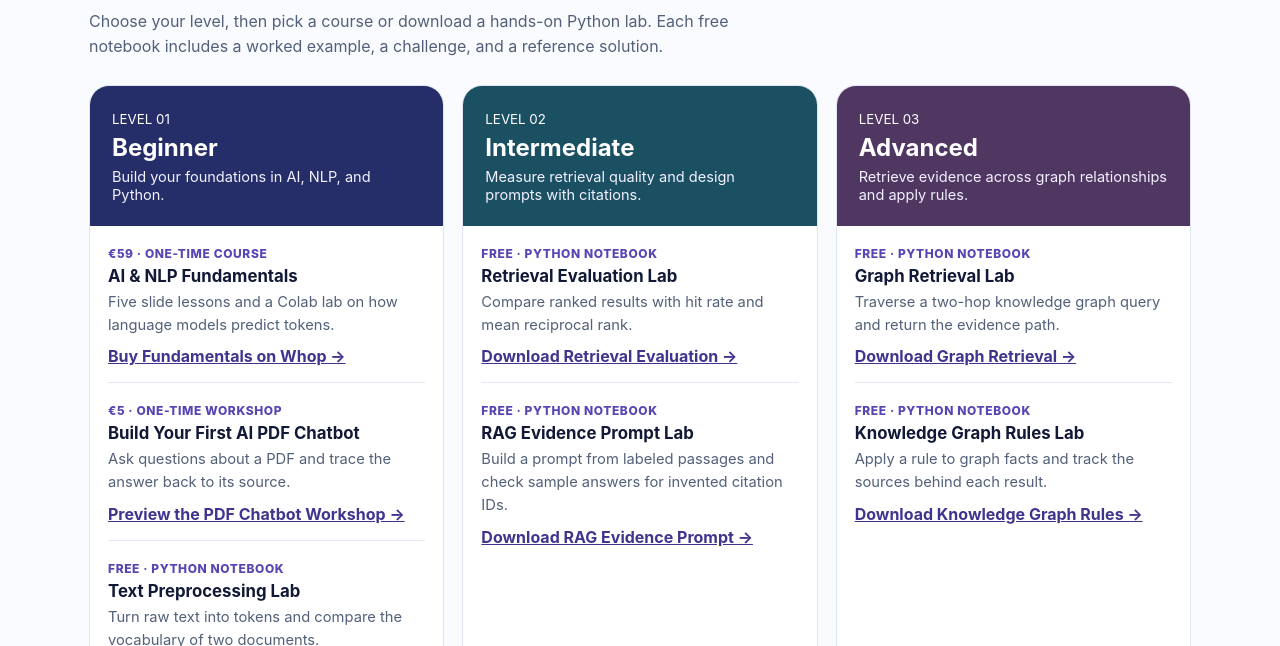
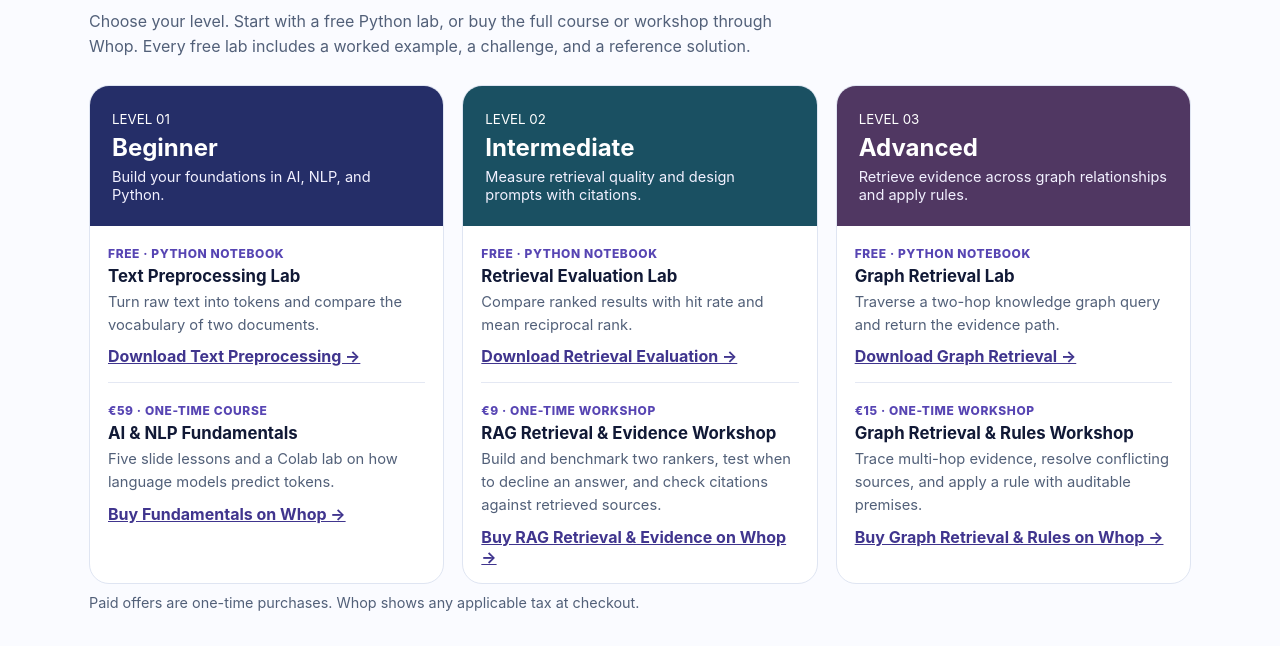
Before and after one commit to GhinwaFAKIH/ghinova, a plain HTML site: page shop.html in a window 1280 px wide. Shown: the part 306-952 px from the top of the page. Drawn offline with Linux system fonts and the light colour scheme.

Commit message:
Offer one free lab and one paid product per shop level

```diff
--- a/shop.html
+++ b/shop.html
@@ -1,5 +1,5 @@
 <!doctype html>
-<html lang="en"><head><meta charset="utf-8"><meta name="viewport" content="width=device-width,initial-scale=1"><title>Digital Shop | GHINOVA Academy</title><meta name="description" content="Shop GHINOVA’s beginner, intermediate and advanced AI resources. Explore courses, a PDF chatbot workshop and five runnable Python labs."><link rel="stylesheet" href="style.css"><style>
+<html lang="en"><head><meta charset="utf-8"><meta name="viewport" content="width=device-width,initial-scale=1"><title>Digital Shop | GHINOVA Academy</title><meta name="description" content="Shop GHINOVA’s beginner, intermediate and advanced AI resources. Compare one free Python lab and one paid workshop at each level."><link rel="stylesheet" href="style.css"><style>
 .shop-wrap{max-width:1150px;margin:auto;padding:60px 24px 100px}.shop-label{font-weight:800;color:#5745b3;letter-spacing:.12em;font-size:.78rem}
 .shop-wrap{max-width:1150px;margin:auto;padding:60px 24px 100px}
 .shop-action{display:inline-block;text-align:center;background:#27366f;color:white!important;text-decoration:none;padding:13px;border-radius:12px;font-weight:700}
@@ -82,29 +82,23 @@ body{background:#fafbff}
   <div class="catalog-intro">
     <span class="shop-label">GHINOVA ACADEMY · DIGITAL SHOP</span>
     <h1 id="shop-title">Learn AI by building.</h1>
-    <p>Choose your level, then pick a course or download a hands-on Python lab. Each free notebook includes a worked example, a challenge, and a reference solution.</p>
+    <p>Choose your level. Start with a free Python lab, or buy the full course or workshop through Whop. Every free lab includes a worked example, a challenge, and a reference solution.</p>
   </div>
   <div class="catalog-grid">
     <article class="tier-card" aria-labelledby="beginner-title">
       <div class="tier-head"><small>LEVEL 01</small><h2 id="beginner-title">Beginner</h2><p>Build your foundations in AI, NLP, and Python.</p></div>
       <ul class="tier-products">
         <li class="tier-product">
+          <span class="resource-kind">Free · Python notebook</span>
+          <h3>Text Preprocessing Lab</h3>
+          <p>Turn raw text into tokens and compare the vocabulary of two documents.</p>
+          <a href="course-labs/shop/text-preprocessing-lab.ipynb" download>Download Text Preprocessing →</a>
+        </li>
+        <li class="tier-product">
           <span class="resource-kind">€59 · One-time course</span>
           <h3>AI &amp; NLP Fundamentals</h3>
           <p>Five slide lessons and a Colab lab on how language models predict tokens.</p>
           <a href="https://whop.com/checkout/plan_aGF90zfZKraHK/">Buy Fundamentals on Whop →</a>
-        </li>
-        <li class="tier-product">
-          <span class="resource-kind">€5 · One-time workshop</span>
-          <h3>Build Your First AI PDF Chatbot</h3>
-          <p>Ask questions about a PDF and trace the answer back to its source.</p>
-          <a href="#pdf-chatbot">Preview the PDF Chatbot Workshop →</a>
-        </li>
-        <li class="tier-product">
-          <span class="resource-kind">Free · Python notebook</span>
-          <h3>Text Preprocessing Lab</h3>
-          <p>Turn raw text into tokens and compare the vocabulary of two documents.</p>
-          <a href="course-labs/shop/text-preprocessing-lab.ipynb" download>Download Text Preprocessing →</a>
         </li>
       </ul>
     </article>
@@ -118,10 +112,10 @@ body{background:#fafbff}
           <a href="course-labs/shop/retrieval-evaluation-lab.ipynb" download>Download Retrieval Evaluation →</a>
         </li>
         <li class="tier-product">
-          <span class="resource-kind">Free · Python notebook</span>
-          <h3>RAG Evidence Prompt Lab</h3>
-          <p>Build a prompt from labeled passages and check sample answers for invented citation IDs.</p>
-          <a href="course-labs/shop/rag-evidence-prompt-lab.ipynb" download>Download RAG Evidence Prompt →</a>
+          <span class="resource-kind">€9 · One-time workshop</span>
+          <h3>RAG Retrieval &amp; Evidence Workshop</h3>
+          <p>Build and benchmark two rankers, test when to decline an answer, and check citations against retrieved sources.</p>
+          <a href="https://whop.com/checkout/plan_P0wG9ytLEGde9/">Buy RAG Retrieval &amp; Evidence on Whop →</a>
         </li>
       </ul>
     </article>
@@ -135,14 +129,15 @@ body{background:#fafbff}
           <a href="course-labs/shop/graph-retrieval-lab.ipynb" download>Download Graph Retrieval →</a>
         </li>
         <li class="tier-product">
-          <span class="resource-kind">Free · Python notebook</span>
-          <h3>Knowledge Graph Rules Lab</h3>
-          <p>Apply a rule to graph facts and track the sources behind each result.</p>
-          <a href="course-labs/shop/knowledge-graph-rules-lab.ipynb" download>Download Knowledge Graph Rules →</a>
+          <span class="resource-kind">€15 · One-time workshop</span>
+          <h3>Graph Retrieval &amp; Rules Workshop</h3>
+          <p>Trace multi-hop evidence, resolve conflicting sources, and apply a rule with auditable premises.</p>
+          <a href="https://whop.com/checkout/plan_Dol5IjiDm4szw/">Buy Graph Retrieval &amp; Rules on Whop →</a>
         </li>
       </ul>
     </article>
   </div>
+  <p class="workshop-note">Paid offers are one-time purchases. Whop shows any applicable tax at checkout.</p>
 </section>
 <section class="workshop" id="pdf-chatbot" aria-labelledby="workshop-title">
   <div>
```
